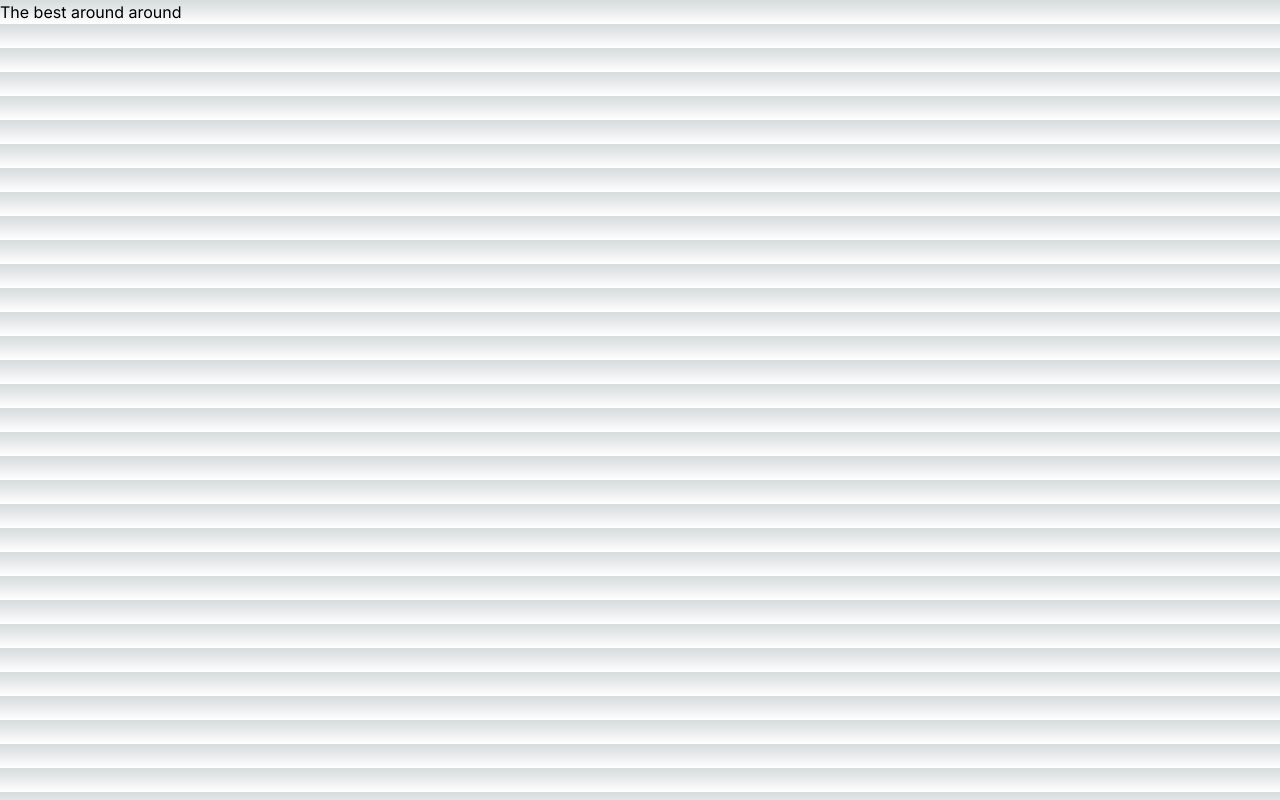
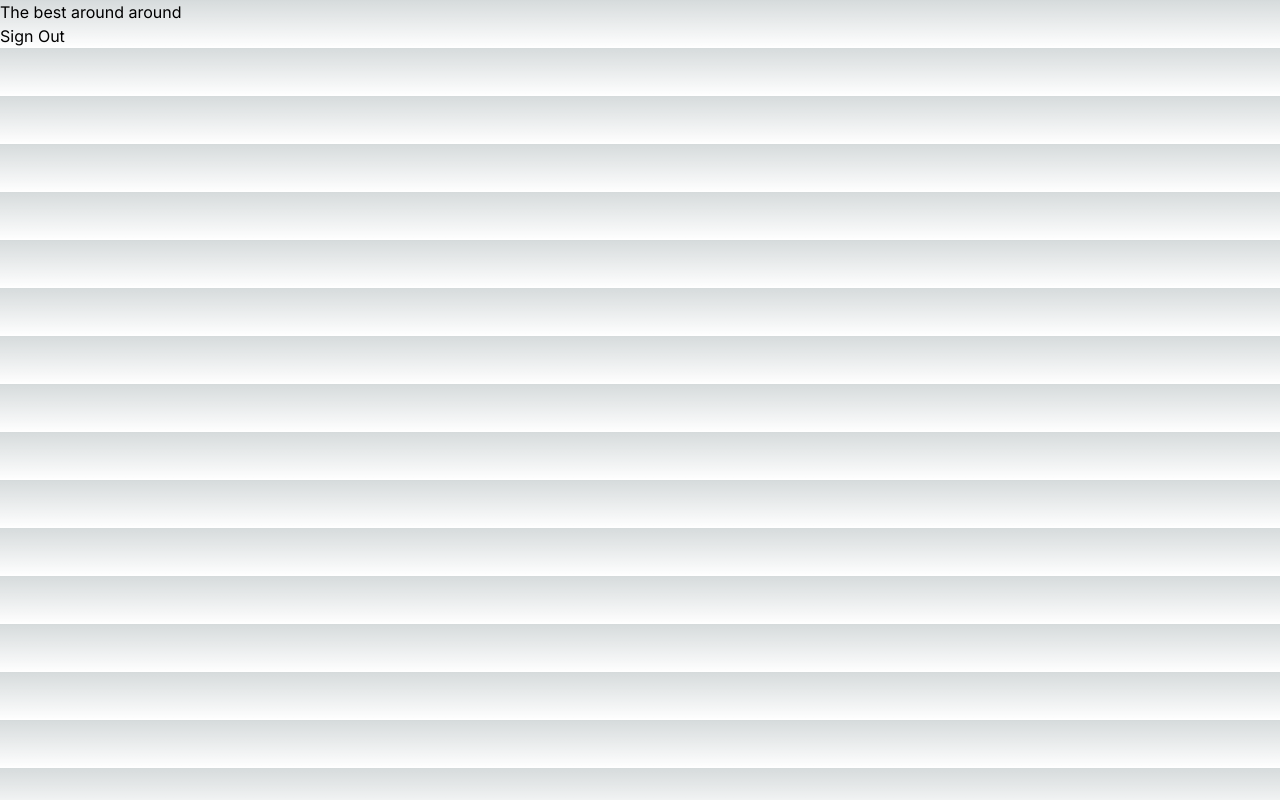
Before and after one commit to tyleryy/WarmAndFuzzies, a Next.js app: page /user-pages/leaderboard in a window 1280 px wide. Built offline with nearby package versions, Linux system fonts and the light colour scheme; no server answers; sample sign-in values are in the browser's storage.

Commit message:
sign out redirect

```diff
--- a/src/app/page.tsx
+++ b/src/app/page.tsx
@@ -1,6 +1,6 @@
 'use client'
 import {useState} from 'react'
-import signUp from "@/firebase/auth/signup"
+import {signUp} from "@/firebase/auth/signup"
 import {useRouter} from 'next/navigation'
 
 
@@ -12,7 +12,8 @@ export default function Home() {
     event.preventDefault();
     const {result, error} = await signUp();
     if (error)
-      return console.log(error);
+      return console.error(error);
+      (error);
     console.log(result)
     return router.push("user-pages/leaderboard")
   }
--- a/src/app/user-pages/leaderboard/page.tsx
+++ b/src/app/user-pages/leaderboard/page.tsx
@@ -1,6 +1,7 @@
 'use client'
 import { useAuthContext } from '@/context/AuthContext'
 import { useRouter } from 'next/navigation';
+import { signOutUser} from '@/firebase/auth/signup'
 import { User} from 'firebase/auth'
 import { useEffect } from 'react';
 
@@ -10,15 +11,19 @@ const first_component = () => {
 
 
     useEffect(() => {
-        if (user==null)
+        if (user==null) {
+            console.log("Sign out redirect triggered")
             router.push("/");
-        console.log(user)
+
+        }
+
 
     }, [user])
 
     return (
         <div>
             <h1>The best around around</h1>
+            <button onClick={signOutUser}>Sign Out</button>
         </div>
     )
 
--- a/src/context/AuthContext.js
+++ b/src/context/AuthContext.js
@@ -2,7 +2,6 @@ import {createContext, useContext, useEffect, useState} from 'react';
 import {
     onAuthStateChanged,
     getAuth,
-    User,
 } from 'firebase/auth';
 import firebase_app from '@/firebase/config';
 
--- a/src/firebase/auth/signup.js
+++ b/src/firebase/auth/signup.js
@@ -1,11 +1,11 @@
 import firebase_app from '../config';
-import {getAuth, GoogleAuthProvider, signInWithPopup } from 'firebase/auth'
+import {getAuth, GoogleAuthProvider, signInWithPopup, signOut } from 'firebase/auth'
 
 const provider = new GoogleAuthProvider();
 console.log(firebase_app)
 const auth = getAuth(firebase_app);
 
-export default async function signUp() {
+export async function signUp() {
     let result = null,
         error = null;
     try {
@@ -16,3 +16,17 @@ export default async function signUp() {
 
     return { result, error };
 }
+
+export const signOutUser = async () => {
+    let result = null,
+    error = null;
+
+    try {
+        result = await signOut(auth);
+        console.log(result)
+    } catch (e) {
+        error = e
+        console.log(e)
+    }
+    return { result, error }
+}
```
